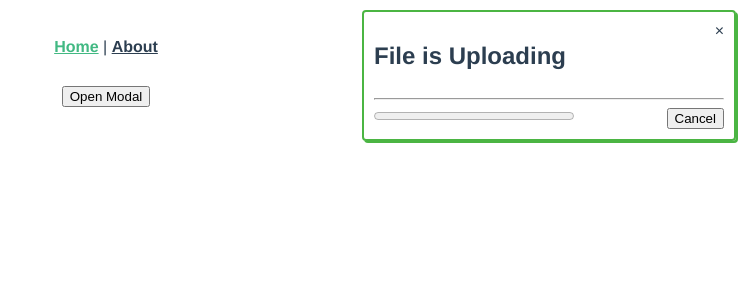
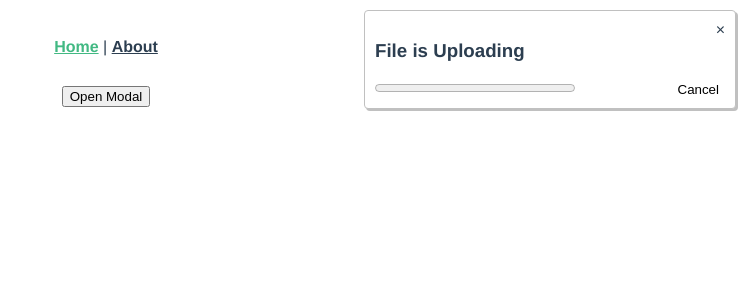
Before and after one commit to vishaljaiswal5000/vue-progress-toast, a Vue app: page /#/ in a window 1280 px wide. Both pictures are taken after a click on the button "Open Modal". Shown: the top 300 px of the page, without its empty margins (534-1280 px from the left). Built offline with nearby package versions, Linux system fonts and the light colour scheme.

Commit message:
css update

```diff
--- a/src/components/toast.vue
+++ b/src/components/toast.vue
@@ -3,13 +3,15 @@
     <div id="myModal" class="toast" v-if="isActive">
       <div class="modalTitle">
         <div>
-          <h2>{{ title }}</h2>
+          <h3>{{ title }}</h3>
         </div>
         <div>
-          <span @click="dismissToast" class="close" style="cursor: pointer;">&times;</span>
+          <span @click="dismissToast" class="close" style="cursor: pointer;"
+            >&times;</span
+          >
         </div>
       </div>
-      <hr />
+      <!-- <hr /> -->
       <div class="content">
         <div class="progress-bar-group">
           <progress
@@ -58,15 +60,16 @@
 .toast {
   display: block;
   position: fixed;
+  padding: 20px;
   top: 10px;
   right: 10px;
   width: 350px;
   border-radius: 4px;
-  /* background-color: #4bb543; */
-  box-shadow: 2px 2px #4bb543;
-  border: 2px solid #4bb543;
+  background-color: white;
+  box-shadow: 2px 2px silver;
+  border: 1px solid silver;
   padding: 10px;
-  /* color: gre; */
+  /* color: grey; */
   opacity: 1;
   animation: toast 500ms cubic-bezier(0.23, 0.82, 0.16, 1.46);
   animation-iteration-count: 1;
@@ -82,6 +85,14 @@
     opacity: 1;
     transform: translateY(0px);
   }
+}
+
+button {
+  border: 0;
+  background: none;
+  box-shadow: none;
+  border-radius: 0px;
+  cursor: pointer;
 }
 </style>
 
```
